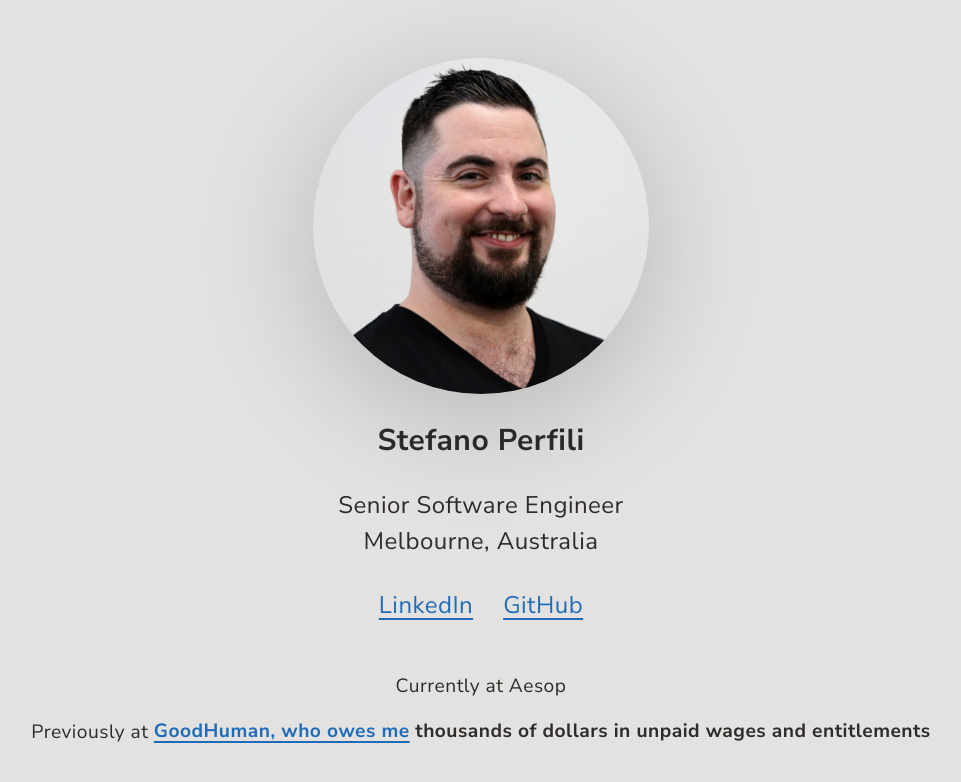
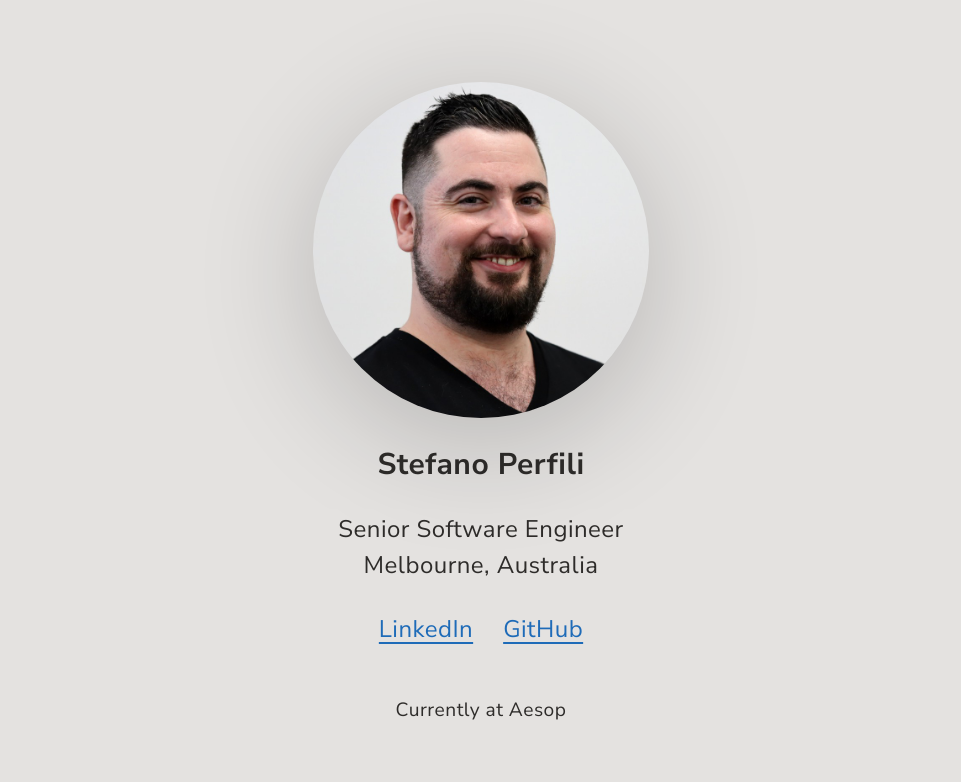
Before and after one commit to stef7/stefano-perfili, a Next.js app: page / in a window 1280 px wide. Shown: the top 782 px of the page, without its empty margins (159-1120 px from the left). Built offline with nearby package versions, Linux system fonts and the light colour scheme.

Commit message:
Update index.tsx
Cease and desist this 🖕

```diff
--- a/pages/index.tsx
+++ b/pages/index.tsx
@@ -107,8 +107,6 @@ export default function Home() {
 
         <aside>
           <p>Currently at Aesop</p>
-
-          <p>Previously at <strong><a href="https://goodhuman-owes.me">GoodHuman, who owes me</a> thousands of dollars in unpaid wages and entitlements</strong></p>
         </aside>
       </main>
     </>
```
